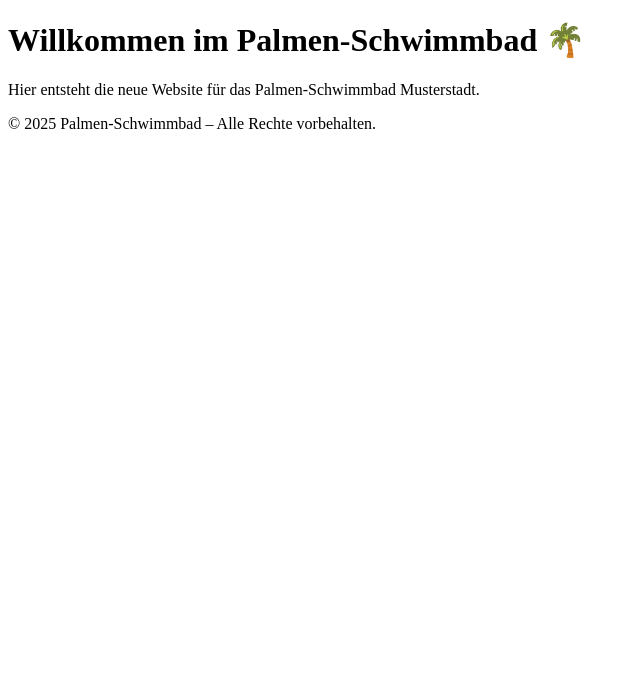
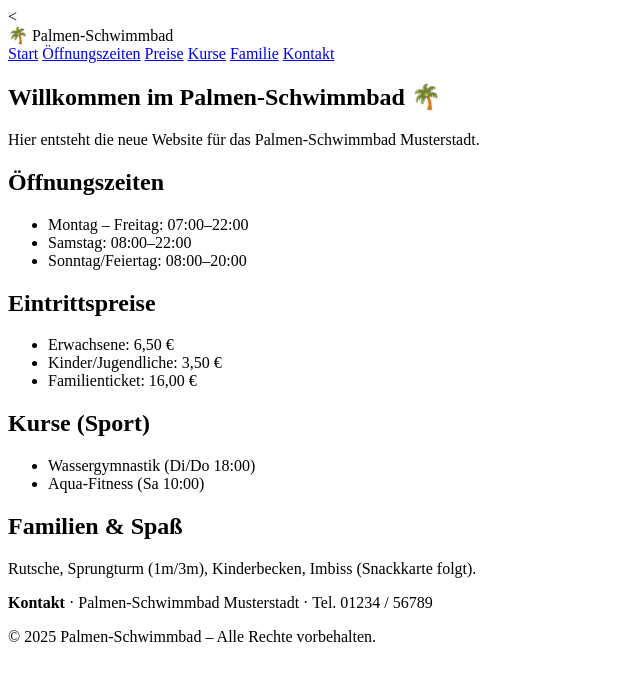
Before and after one commit to DennisWorks-Del/palmen-schwimmbad, a plain HTML site: page src/index.html in a window 1280 px wide. Shown: the whole page, without its empty margins (0-640 px from the left). Drawn offline with Linux system fonts and the light colour scheme.

Commit message:
Update src files (index + JS)

```diff
--- a/src/index.html
+++ b/src/index.html
@@ -1,22 +1,69 @@
-<!DOCTYPE html>
+<<!DOCTYPE html>
 <html lang="de">
 <head>
-  <meta charset="UTF-8">
-  <meta name="viewport" content="width=device-width, initial-scale=1.0">
+  <meta charset="UTF-8" />
+  <meta name="viewport" content="width=device-width, initial-scale=1" />
   <title>Palmen-Schwimmbad</title>
-  <link rel="stylesheet" href="style.css">
+  <link rel="stylesheet" href="style.css" />
 </head>
 <body>
-  <header>
-    <h1>Willkommen im Palmen-Schwimmbad 🌴</h1>
+  <header class="site-header">
+    <div class="container header-inner">
+      <div class="logo">🌴 Palmen-Schwimmbad</div>
+      <nav class="main-nav">
+        <a href="#start">Start</a>
+        <a href="#oeffnungszeiten">Öffnungszeiten</a>
+        <a href="#preise">Preise</a>
+        <a href="#kurse">Kurse</a>
+        <a href="#familie">Familie</a>
+        <a href="#kontakt">Kontakt</a>
+      </nav>
+    </div>
   </header>
 
-  <main>
-    <p>Hier entsteht die neue Website für das Palmen-Schwimmbad Musterstadt.</p>
+  <main id="start" class="container">
+    <section class="hero">
+      <h1>Willkommen im Palmen-Schwimmbad 🌴</h1>
+      <p>Hier entsteht die neue Website für das Palmen-Schwimmbad Musterstadt.</p>
+    </section>
+
+    <section id="oeffnungszeiten" class="card">
+      <h2>Öffnungszeiten</h2>
+      <ul>
+        <li>Montag – Freitag: 07:00–22:00</li>
+        <li>Samstag: 08:00–22:00</li>
+        <li>Sonntag/Feiertag: 08:00–20:00</li>
+      </ul>
+    </section>
+
+    <section id="preise" class="card">
+      <h2>Eintrittspreise</h2>
+      <ul>
+        <li>Erwachsene: 6,50 €</li>
+        <li>Kinder/Jugendliche: 3,50 €</li>
+        <li>Familienticket: 16,00 €</li>
+      </ul>
+    </section>
+
+    <section id="kurse" class="card">
+      <h2>Kurse (Sport)</h2>
+      <ul>
+        <li>Wassergymnastik (Di/Do 18:00)</li>
+        <li>Aqua-Fitness (Sa 10:00)</li>
+      </ul>
+    </section>
+
+    <section id="familie" class="card">
+      <h2>Familien & Spaß</h2>
+      <p>Rutsche, Sprungturm (1m/3m), Kinderbecken, Imbiss (Snackkarte folgt).</p>
+    </section>
   </main>
 
-  <footer>
-    <p>&copy; 2025 Palmen-Schwimmbad – Alle Rechte vorbehalten.</p>
+  <footer id="kontakt" class="site-footer">
+    <div class="container">
+      <p><strong>Kontakt</strong> · Palmen-Schwimmbad Musterstadt · Tel. 01234 / 56789</p>
+      <p>© <span id="year"></span> Palmen-Schwimmbad – Alle Rechte vorbehalten.</p>
+    </div>
   </footer>
 
   <script src="main.js"></script>
--- a/src/main.js
+++ b/src/main.js
@@ -1,6 +1,18 @@
-// Palmen-Schwimmbad – JavaScript Basis
+// Palmen-Schwimmbad – JavaScript Basis + kleine Extras
 console.log("Palmen-Schwimmbad Website gestartet");
 
-// Mini-Test: heutiges Datum in der Konsole anzeigen
-const today = new Date().toLocaleDateString("de-DE");
-console.log("Heute ist:", today);
+// Jahreszahl automatisch setzen
+document.getElementById("year").textContent = new Date().getFullYear();
+
+// Sanftes Scrollen für Nav-Links
+document.querySelectorAll('a[href^="#"]').forEach(a=>{
+  a.addEventListener("click", (e)=>{
+    const id = a.getAttribute("href");
+    const el = document.querySelector(id);
+    if(el){
+      e.preventDefault();
+      el.scrollIntoView({ behavior:"smooth", block:"start" });
+      history.pushState(null,"",id);
+    }
+  });
+});
```
